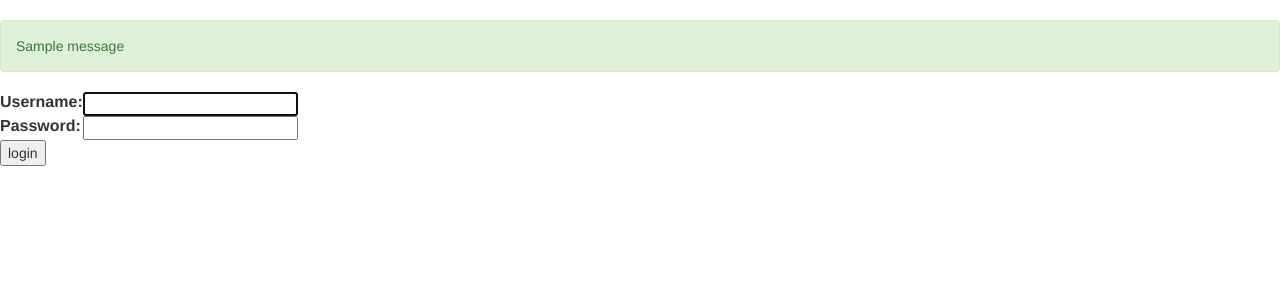
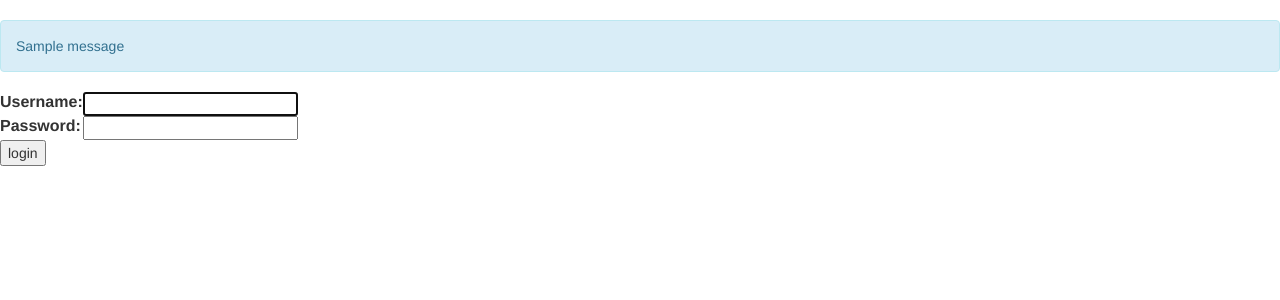
Before and after one commit to FrejaThoresen/CommuniCode, a Django app: page /accounts/login/ in a window 1280 px wide. Shown: the part 50-350 px from the top of the page. Run offline with Django 3.2, Linux system fonts and the light colour scheme; tables that the repository leaves empty hold one stand-in row (values such as "Sample post"); one stand-in notice (Sample message) is shown; some libraries are stand-ins or nearby versions.

Commit message:
Changed color of alerts

```diff
--- a/templates/base.html
+++ b/templates/base.html
@@ -18,15 +18,11 @@
         {% include 'topbar.html' %}
     {% endblock %}
     {% if messages %}
-    <div class="alert alert-success">
-        {% for message in messages %}
-            {{ message }}<br>
-        {% endfor %}
-    </div>
-
-    <ul class="messages">
-
-    </ul>
+        <div class="alert alert-info">
+            {% for message in messages %}
+                {{ message }}<br>
+            {% endfor %}
+        </div>
     {% endif %}
 
     {% block content %}
```
